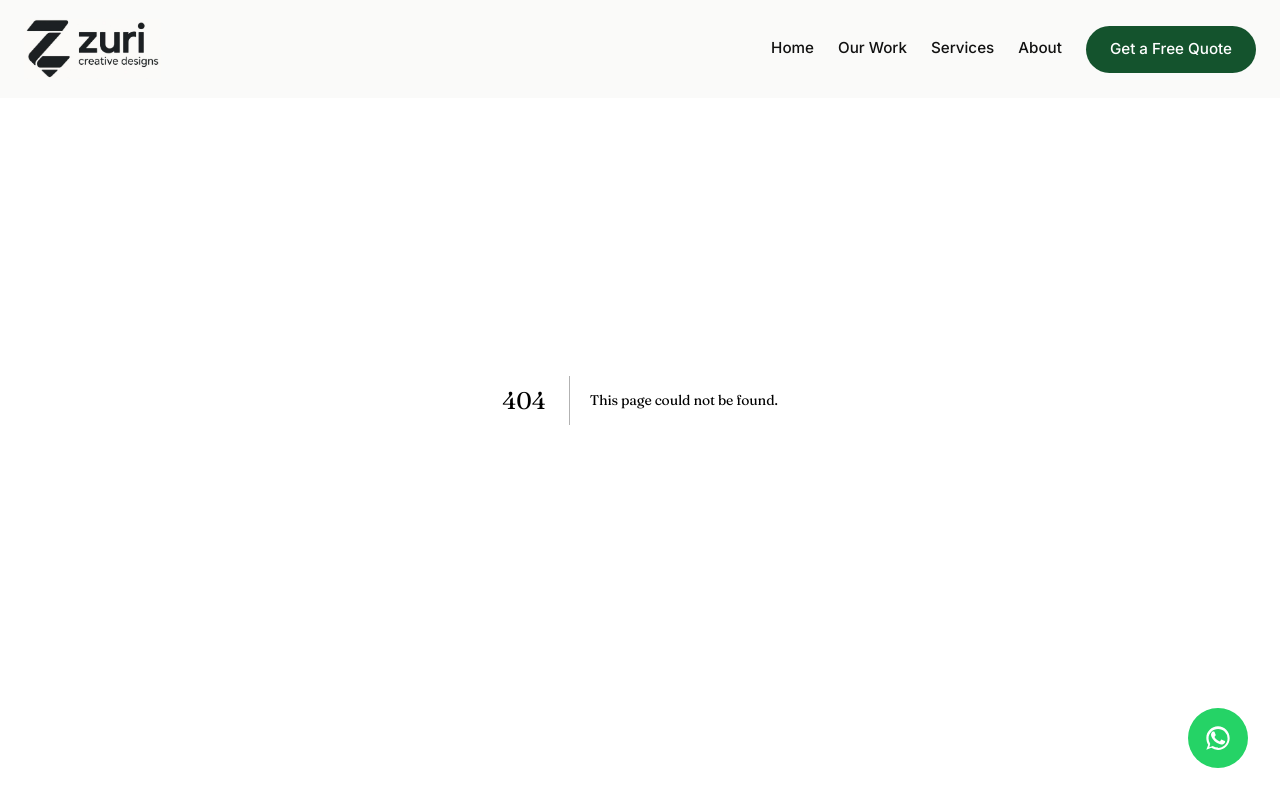
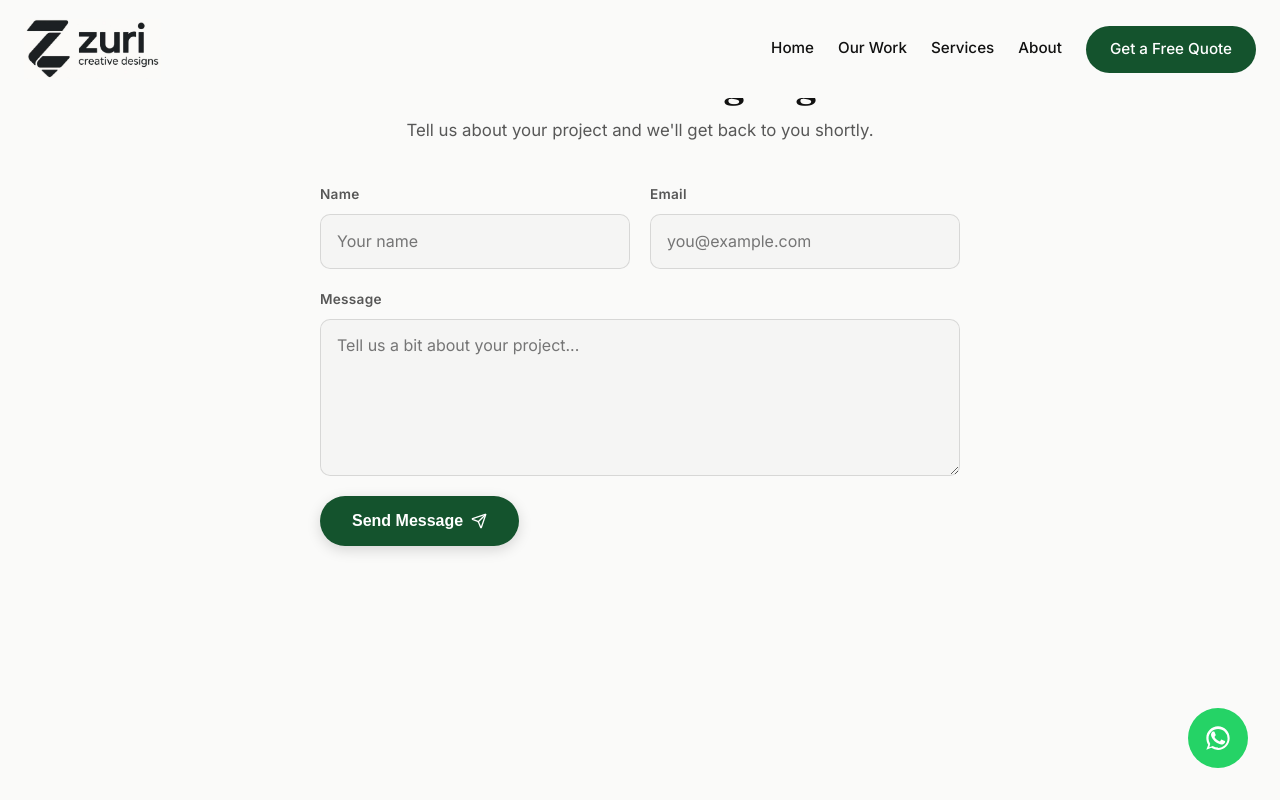
Before and after one commit to briank-codes/-Zuri-Creative-Designs, a Next.js app: page /contact in a window 1280 px wide. Before the commit this address had no page. Built offline with nearby package versions, Linux system fonts and the light colour scheme.

Commit message:
Fix contact page build error, add SEO metadata, sitemap, robots.txt

```diff
--- /dev/null
+++ b/app/contact/page.js
@@ -0,0 +1,22 @@
+import ContactForm from "../components/ContactForm";
+
+export const metadata = {
+  title: "Contact Us",
+  description:
+    "Get in touch with Zuri Creative Designs — let's talk about your next web or software project.",
+};
+
+export default function ContactPage() {
+  return (
+    <main className="contact-page">
+      <div className="contact-page-header">
+        <h1>Let&apos;s Build Something Together</h1>
+        <p>
+          Tell us about your project and we&apos;ll get back to you shortly.
+        </p>
+      </div>
+
+      <ContactForm />
+    </main>
+  );
+}
--- a/app/globals.css
+++ b/app/globals.css
@@ -1530,3 +1530,21 @@ html {
     gap: 0.75rem;
   }
 }
+
+.contact-page {
+  max-width: 900px;
+  margin: 0 auto;
+  padding: 4rem 1.5rem 5rem;
+  text-align: center;
+}
+
+.contact-page-header h1 {
+  font-family: var(--font-heading);
+  font-size: 2.25rem;
+  margin-bottom: 0.75rem;
+}
+
+.contact-page-header p {
+  font-size: 1.05rem;
+  color: rgba(0, 0, 0, 0.65);
+}
--- a/app/layout.js
+++ b/app/layout.js
@@ -23,6 +23,13 @@ export const metadata = {
   },
   description:
     "We build modern websites and software that help businesses grow — for clients in Kenya and worldwide.",
+  keywords: [
+    "web design Kenya",
+    "Nyahururu web developer",
+    "web design agency",
+    "software development Kenya",
+    "WiFi billing system",
+  ],
   openGraph: {
     title: "Zuri Creative Designs | Web & Software Development",
     description:
@@ -37,7 +44,7 @@ export const metadata = {
         alt: "Zuri Creative Designs",
       },
     ],
-    locale: "en_US",
+    locale: "en_KE",
     type: "website",
   },
   twitter: {
```
Also changed, not shown: app/robots.js (added, +9 -0 lines), app/sitemap.js (added, +21 -0 lines).
